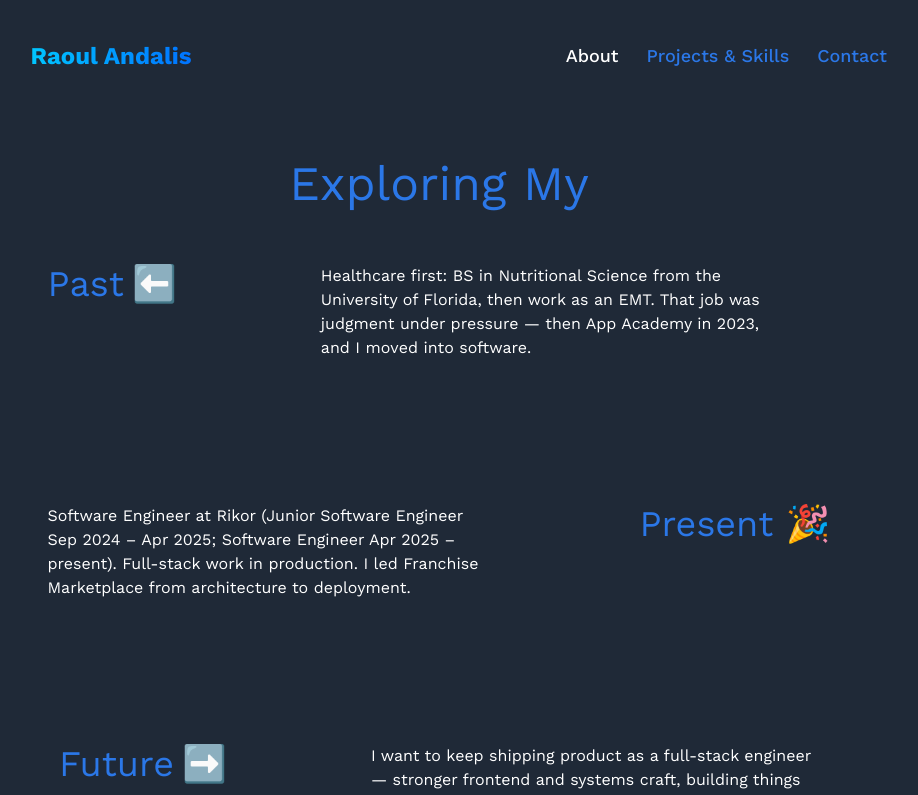
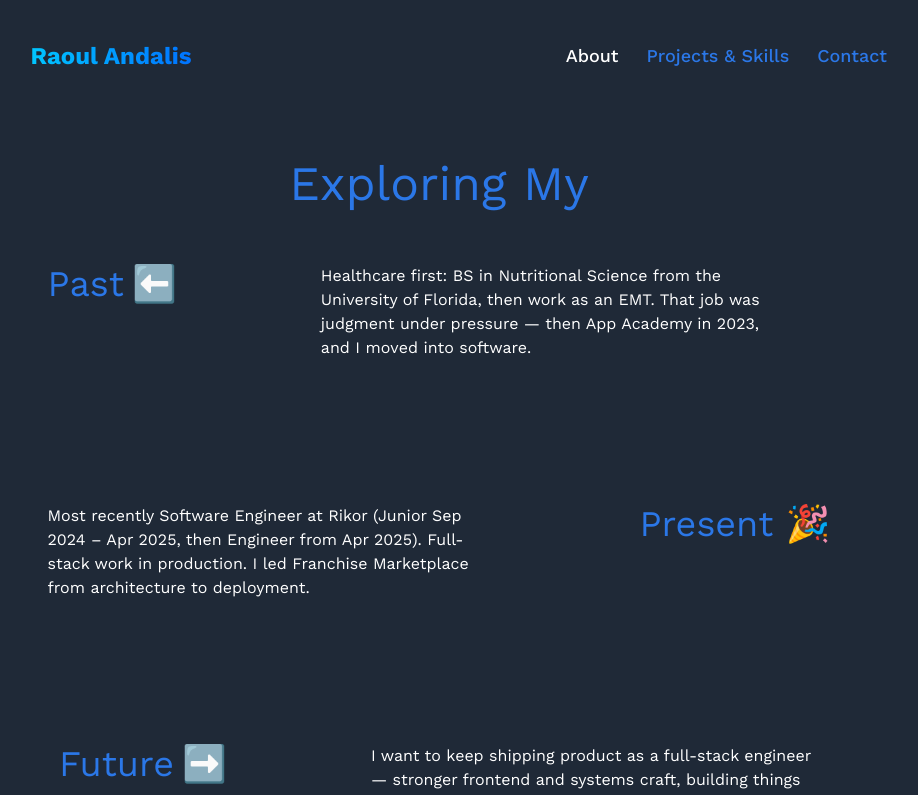
Before and after one commit to raoulandalis/Portfolio-2024, a React (Vite) app: page /about in a window 1280 px wide. Shown: the top 795 px of the page, without its empty margins (201-1119 px from the left). Built offline with nearby package versions, Linux system fonts and the light colour scheme.

Commit message:
changed wrong text

```diff
--- a/src/content/about.js
+++ b/src/content/about.js
@@ -6,7 +6,7 @@ export const about = {
   },
   present: {
     heading: 'Present',
-    body: 'Software Engineer at Rikor (Junior Software Engineer Sep 2024 – Apr 2025; Software Engineer Apr 2025 – present). Full-stack work in production. I led Franchise Marketplace from architecture to deployment.',
+    body: 'Most recently Software Engineer at Rikor (Junior Sep 2024 – Apr 2025, then Engineer from Apr 2025). Full-stack work in production. I led Franchise Marketplace from architecture to deployment.',
   },
   future: {
     heading: 'Future',
--- a/src/content/site.js
+++ b/src/content/site.js
@@ -1,11 +1,15 @@
 export const site = {
   name: 'Raoul Andalis',
   firstName: 'Raoul',
-  headline: 'Software Engineer @ Rikor',
+  headline: 'Software Engineer',
   location: 'West Palm Beach, FL',
   origin: 'EMT / healthcare → App Academy (2023) → engineering',
   education: 'BS Nutritional Science, University of Florida',
-  currentRole: { title: 'Software Engineer', company: 'Rikor', start: 'Apr 2025' },
-  priorRole: { title: 'Junior Software Engineer', company: 'Rikor', start: 'Sep 2024', end: 'Apr 2025' },
+  currentRole: { title: 'Software Engineer' },
+  // Raoul confirmed he no longer works at Rikor. Engineer end date unconfirmed.
+  rikor: {
+    junior: { title: 'Junior Software Engineer', start: 'Sep 2024', end: 'Apr 2025' },
+    engineer: { title: 'Software Engineer', start: 'Apr 2025', end: null },
+  },
   nav: { about: 'About', work: 'Projects & Skills', contact: 'Contact' },
 }
--- a/src/content/stages.js
+++ b/src/content/stages.js
@@ -3,7 +3,7 @@ export const stages = {
     type: 'intro',
     kicker: "Nice to meet you, I'm",
     name: 'Raoul',
-    subtitle: 'Software Engineer at Rikor.',
+    subtitle: 'Software Engineer.',
     hint: 'click & drag',
   },
   2: {
```
